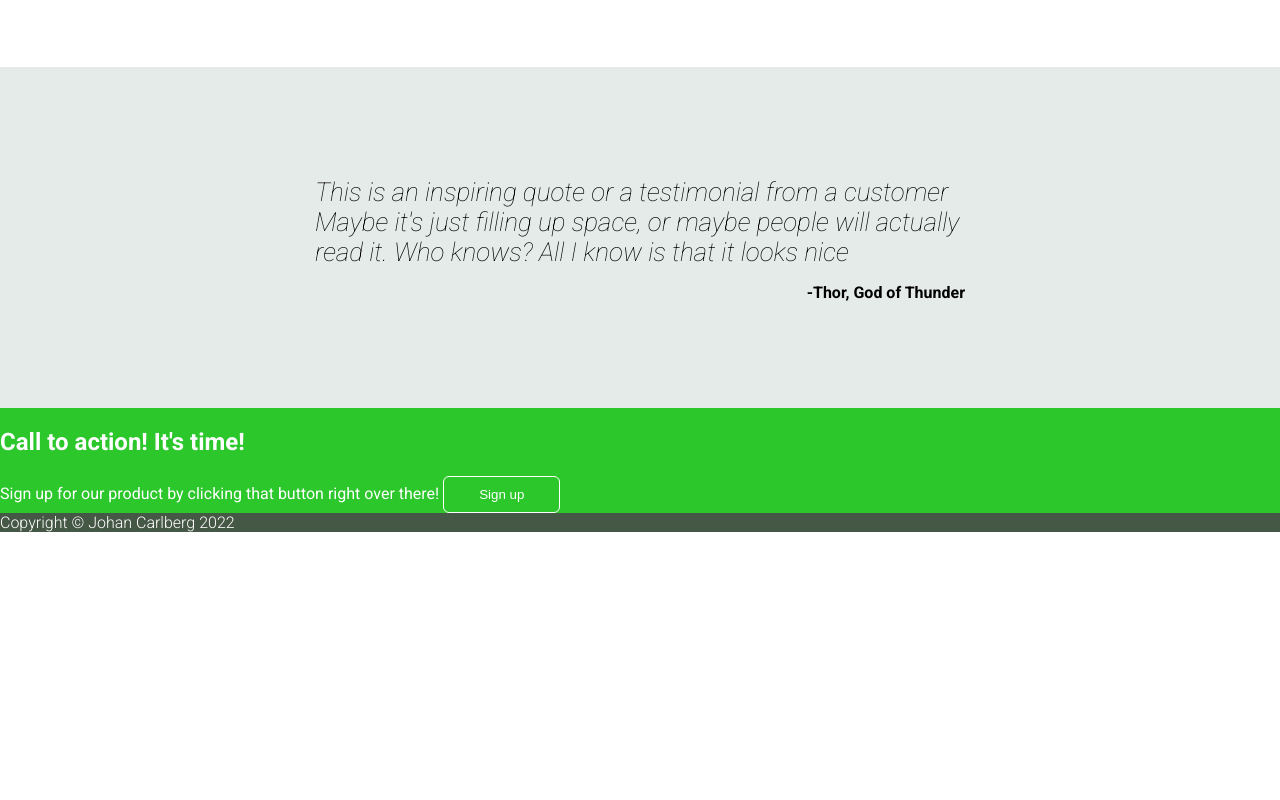
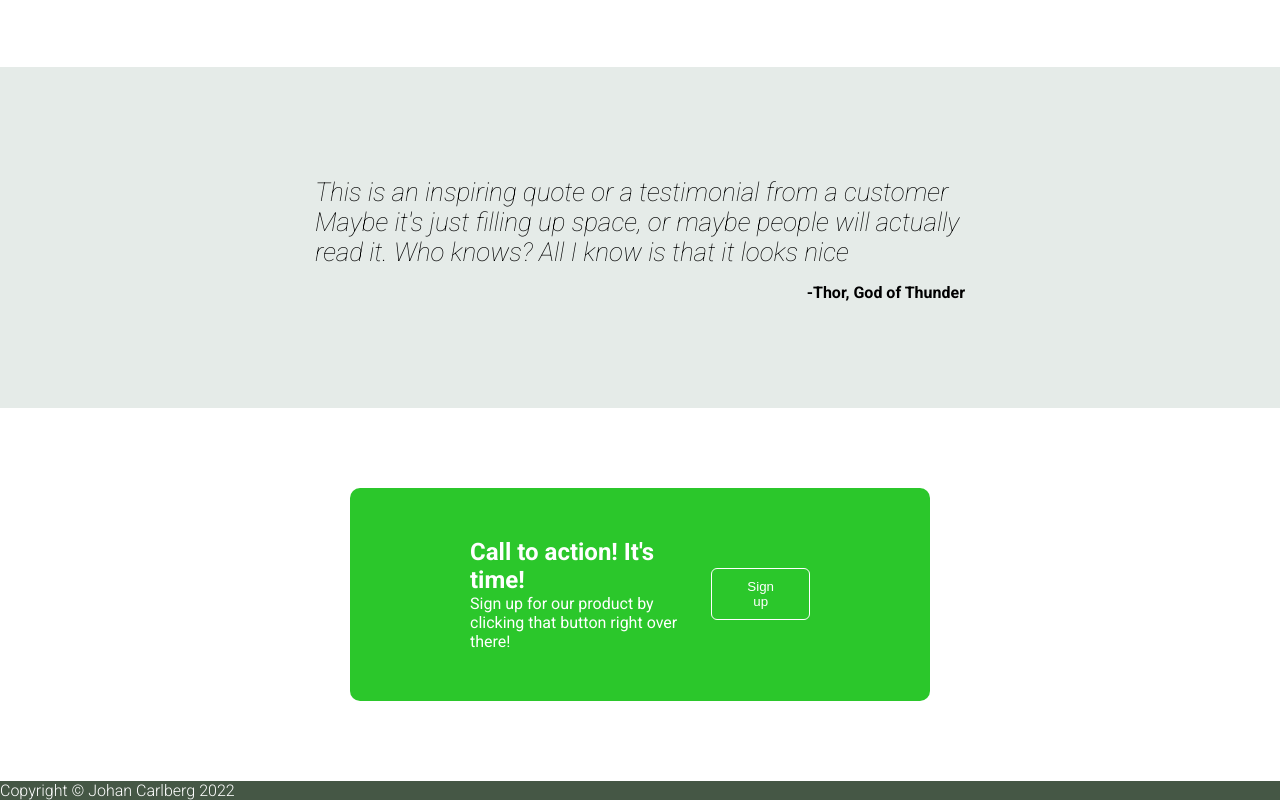
Before and after one commit to johanhcarlberg/odin-landingpage, a plain HTML site: page index.html in a window 1280 px wide. Shown: the part 978-1778 px from the top of the page. Before the commit the page ends 1510 px from the top, so only its background shows below. Drawn offline with Linux system fonts and the light colour scheme.

Commit message:
Add flexbox style to call to action section

```diff
--- a/index.html
+++ b/index.html
@@ -73,7 +73,7 @@
     </div>
 </div>
 
-<div class="bottom">
+<div class="quote">
     <div class="quote-content">
         This is an inspiring quote or a testimonial from a customer
         Maybe it's just filling up space, or maybe people will actually read it. Who knows?
@@ -82,10 +82,14 @@
     </div>
 </div>
 
-<div class="signup">
-    <h2>Call to action! It's time!</h2>
-    Sign up for our product by clicking that button right over there!
-    <button class="border-signup-button">Sign up</button>
+<div class="call-to-action">
+    <div class="signup-text">
+        <h2>Call to action! It's time!</h2>
+        Sign up for our product by clicking that button right over there!
+    </div>
+    <div>
+        <button class="border-signup-button">Sign up</button>
+    </div>
 </div>
 <div class="footer">
     Copyright &copy; Johan Carlberg 2022
--- a/style.css
+++ b/style.css
@@ -143,7 +143,7 @@ button {
 }
 
 
-.bottom {
+.quote {
     background-color: #e5ebe8;
     display: flex;
     justify-content: center;
@@ -165,14 +165,29 @@ button {
     font-weight: 700;
 }
 
-.signup {
+.call-to-action {
+    margin: 80px 350px;
     background-color: #2bc72b;
+    display: flex;
+    padding: 50px 120px;
+    border-radius: 10px;
+    justify-content: space-between;
+    align-items: center;
+}
+
+.signup-text {
+    flex: 0 1 auto;
     color: #fff;
+}
+.signup-text h2 {
+    margin: 0;
+    padding: 0;
 }
 
 .border-signup-button {
     background-color: #2bc72b;
     border: 1px solid #fff;
+    flex: 0 1 0;
 }
 
 .footer {
```
